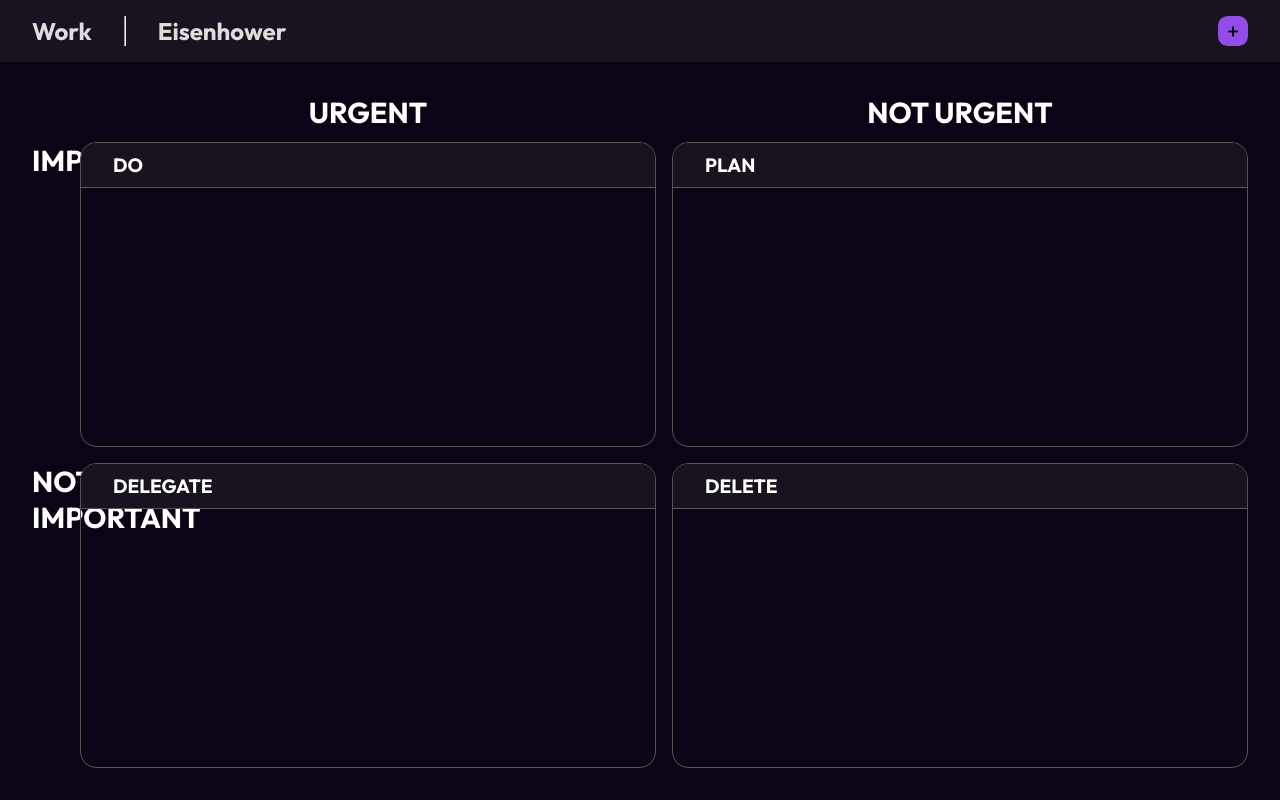
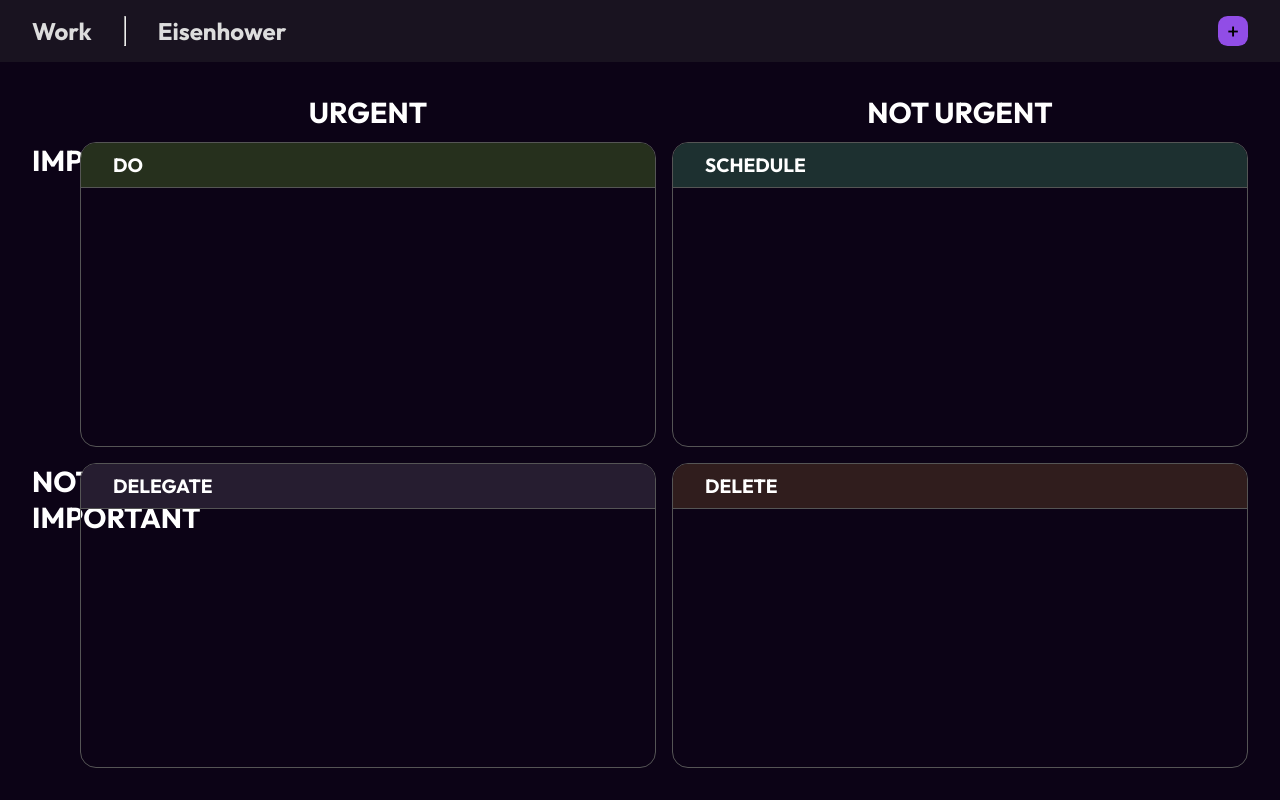
Before and after one commit to PaulScott97/eisenhower-matrix, a React (Vite) app: page / in a window 1280 px wide. Built offline with nearby package versions, Linux system fonts and the light colour scheme.

Commit message:
rendering quadrant component instances dynamically

```diff
--- a/src/App.jsx
+++ b/src/App.jsx
@@ -1,4 +1,11 @@
 import { useState } from "react";
+
+const QUADRANTS = [
+  { id: 1, title: "do", matrixIntersection: "urgent-important" },
+  { id: 2, title: "schedule", matrixIntersection: "not-urgent-important" },
+  { id: 3, title: "delegate", matrixIntersection: "urgent-not-important" },
+  { id: 4, title: "delete", matrixIntersection: "not-urgent-not-important" },
+];
 
 function App() {
   return (
@@ -40,18 +47,25 @@ function Eisenhower() {
       <h3 className="eisenhower-title not-urgent">NOT URGENT</h3>
       <h3 className="eisenhower-title important">IMPORTANT</h3>
       <h3 className="eisenhower-title not-important">NOT IMPORTANT</h3>
-      <Quadrant name="do">urgent-important</Quadrant>
-      <Quadrant name="plan">not-urgent-important</Quadrant>
-      <Quadrant name="delegate">urgent-not-important</Quadrant>
-      <Quadrant name="delete">not-urgent-not-important</Quadrant>
+
+      {QUADRANTS.map((q) => (
+        <Quadrant
+          key={q.id}
+          index={q.id}
+          title={q.title}
+          matrixIntersection={q.matrixIntersection}
+        />
+      ))}
     </main>
   );
 }
 
-function Quadrant({ children, name }) {
+function Quadrant({ index, title, matrixIntersection }) {
+  const quadColour = `hsl(${(360 / QUADRANTS.length) * index}, 25%, 15%)`;
+
   return (
-    <section className={`quadrant ${children}`}>
-      <div>{name.toUpperCase()}</div>
+    <section className={`quadrant ${matrixIntersection}`}>
+      <div style={{ backgroundColor: quadColour }}>{title.toUpperCase()}</div>
     </section>
   );
 }
--- a/src/index.css
+++ b/src/index.css
@@ -82,7 +82,7 @@ nav div {
   padding-left: 2rem;
   height: 2.8rem;
   font-weight: bold;
-  background-color: hsl(267, 25%, 10%);
+  /* background-color: hsl(267, 25%, 10%); */
   border-bottom: #555 solid 0.1rem;
   overflow: hidden;
   font-size: 1.2rem;
```
